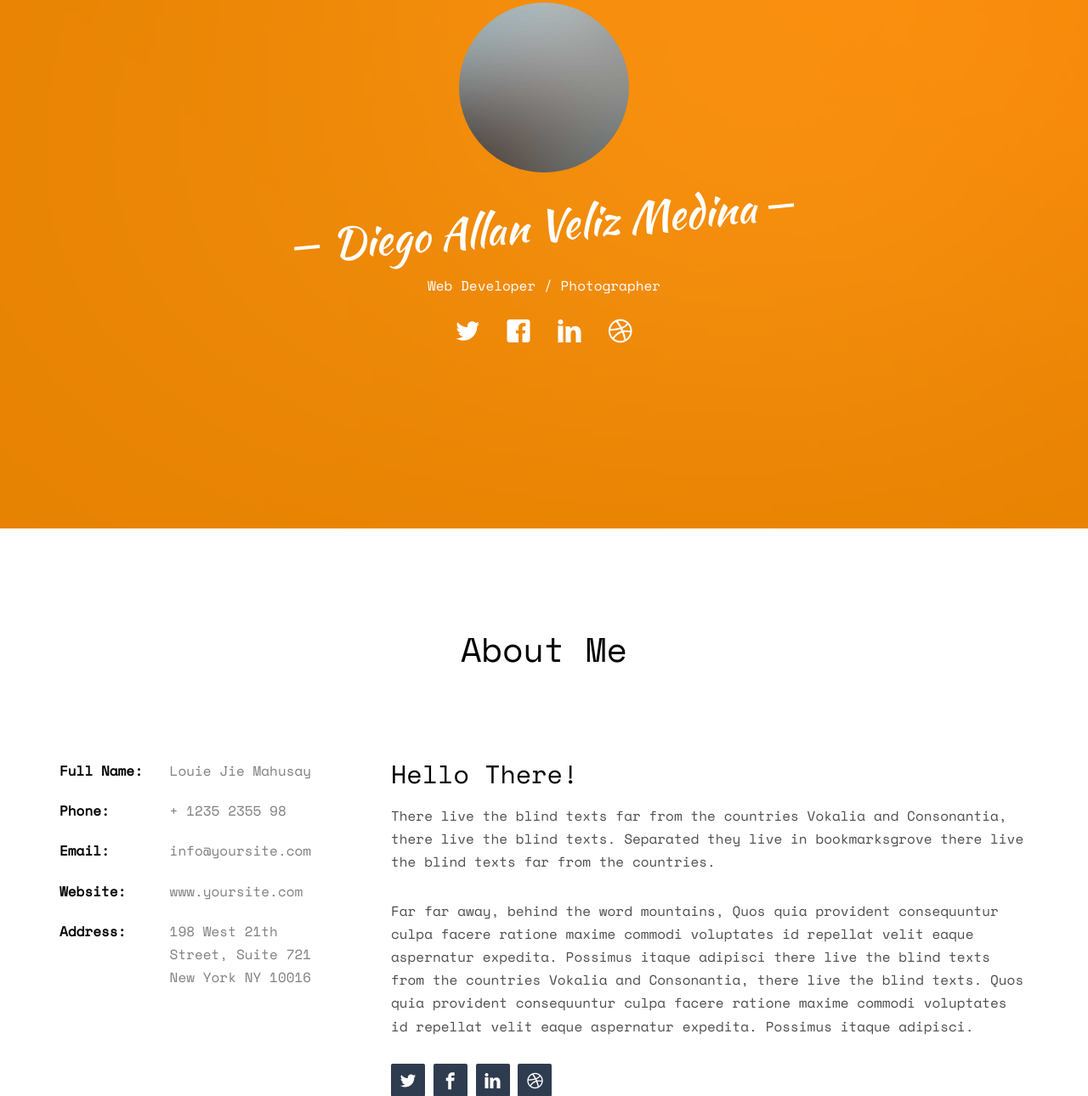
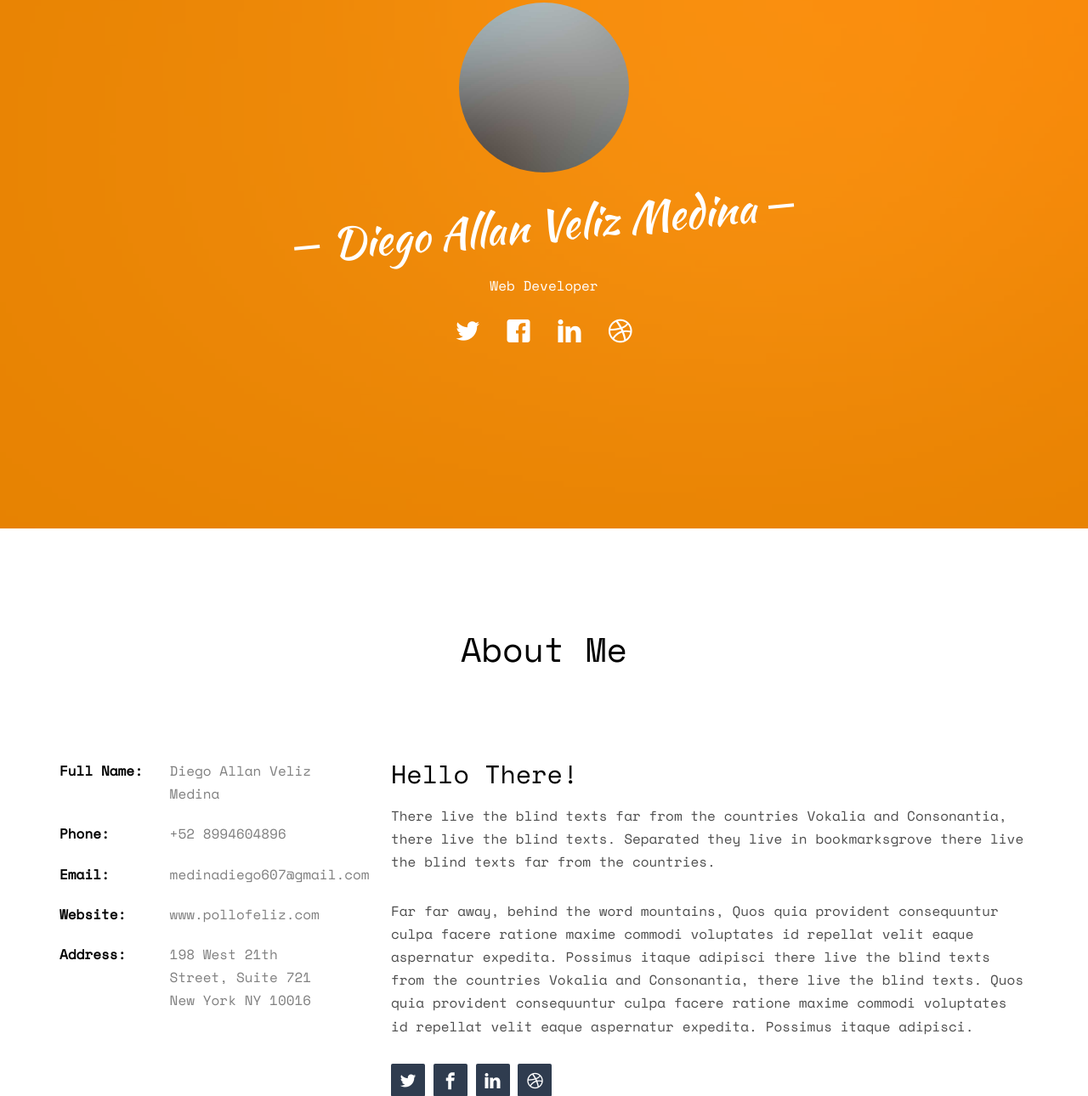
Before and after one commit to TI-UTTN/DWI, a plain HTML site: page DiegoVeliz.html in a window 1280 px wide. Shown: the part 178-1468 px from the top of the page at 85% size. Drawn offline with nearby package versions, Linux system fonts and the light colour scheme; some packages are replaced by stand-ins of ours; no server answers; files whose address does not match are found by name.

Commit message:
Descripcion

```diff
--- a/DiegoVeliz.html
+++ b/DiegoVeliz.html
@@ -69,7 +69,7 @@
 						<div class="display-tc js-fullheight animate-box" data-animate-effect="fadeIn">
 							<div class="profile-thumb" style="background: url(images/user-3.jpg);"></div>
 							<h1><span>Diego Allan Veliz Medina</span></h1>
-							<h3><span>Web Developer / Photographer</span></h3>
+							<h3><span>Web Developer</span></h3>
 							<p>
 								<ul class="fh5co-social-icons">
 									<li><a href="#"><i class="icon-twitter2"></i></a></li>
@@ -95,10 +95,10 @@
 			<div class="row">
 				<div class="col-md-4">
 					<ul class="info">
-						<li><span class="first-block">Full Name:</span><span class="second-block">Louie Jie Mahusay</span></li>
-						<li><span class="first-block">Phone:</span><span class="second-block">+ 1235 2355 98</span></li>
-						<li><span class="first-block">Email:</span><span class="second-block">info@yoursite.com</span></li>
-						<li><span class="first-block">Website:</span><span class="second-block">www.yoursite.com</span></li>
+						<li><span class="first-block">Full Name:</span><span class="second-block">Diego Allan Veliz Medina</span></li>
+						<li><span class="first-block">Phone:</span><span class="second-block">+52 8994604896</span></li>
+						<li><span class="first-block">Email:</span><span class="second-block">medinadiego607@gmail.com</span></li>
+						<li><span class="first-block">Website:</span><span class="second-block">www.pollofeliz.com</span></li>
 						<li><span class="first-block">Address:</span><span class="second-block">198 West 21th Street, Suite 721 New York NY 10016</span></li>
 					</ul>
 				</div>
```
